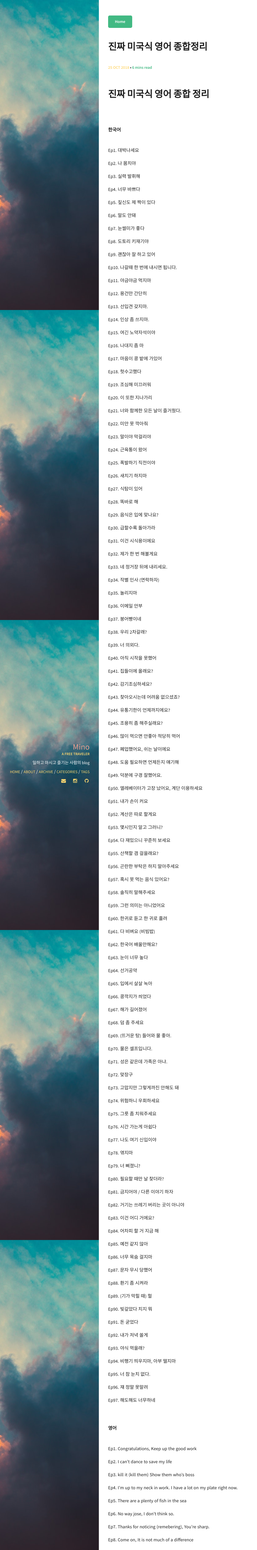
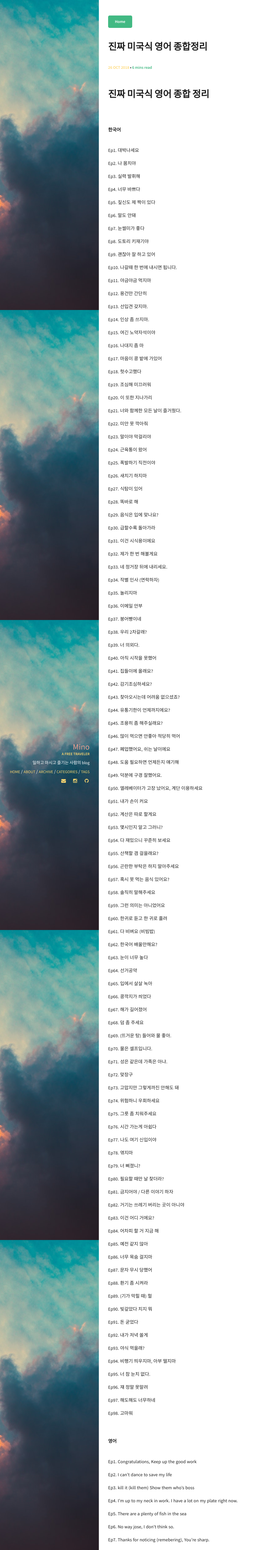
Before and after one commit to minoblog/minoblog.github.io, a Jekyll site: the page built from _posts/2018-10-26-Podcast-English-Total.md, in a window 1280 px wide. Shown: the whole page at 31% size, without its empty margins (0-832 px from the left). Built offline with Jekyll 4.4.1, drawn with Linux system fonts in a browser that asks for light colours.

Commit message:
Update and rename 2018-10-25-Podcast-English-Total.md to 2018-10-26-Podcast-English-Total.md

```diff
--- a/_posts/2018-10-25-Podcast-English-Total.md
+++ b/_posts/2018-10-26-Podcast-English-Total.md
@@ -208,6 +208,8 @@ Ep96. 쟤 정말 못말려
 
 Ep97. 해도해도 너무하네
 
+Ep98. 고마워
+
 <br>
 <br>
 <b>영어</b>
@@ -409,3 +411,5 @@ Ep95. You're so dense.
 Ep96. There is no stopping her.
 
 Ep97. You just can't get enough, Can you
+
+Ep98. You don't have to say that.
```
